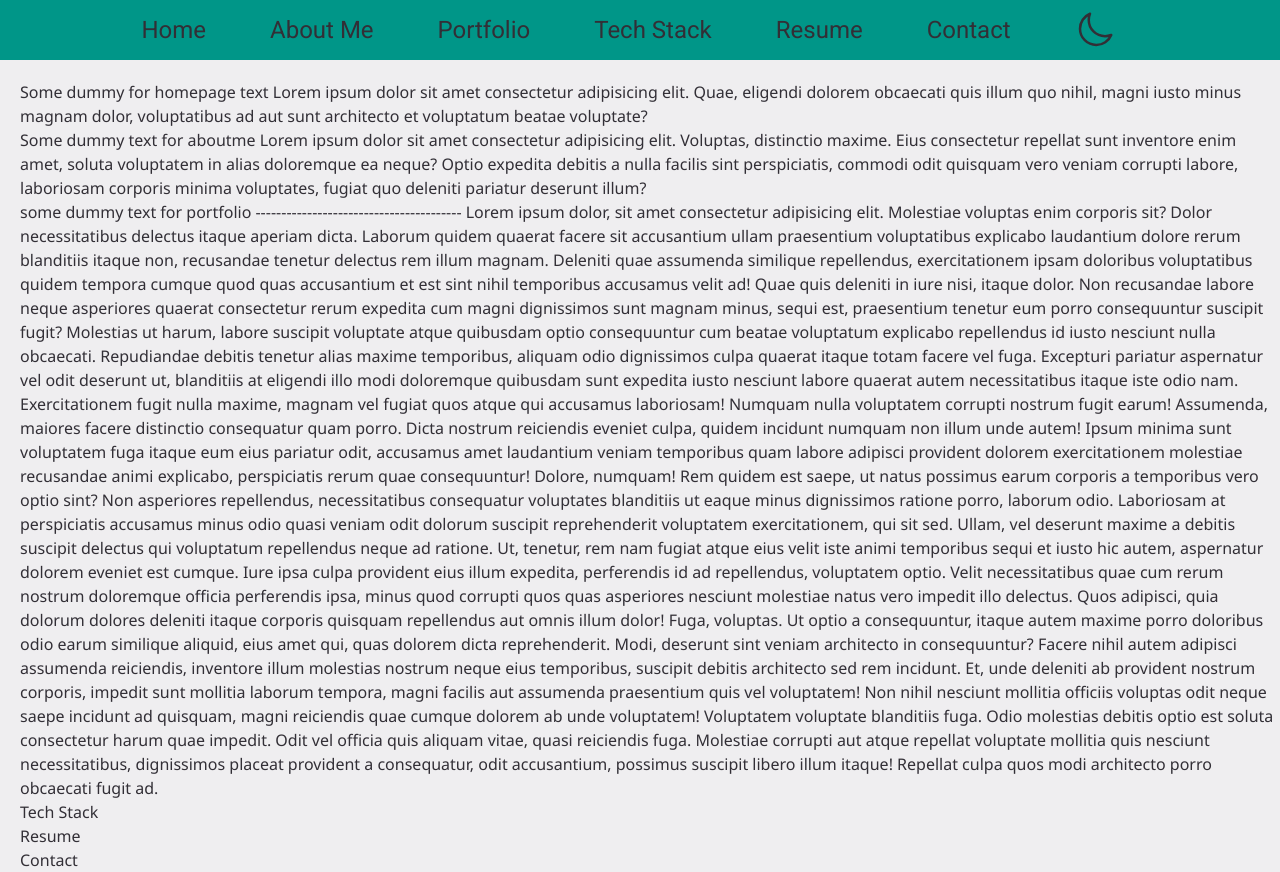
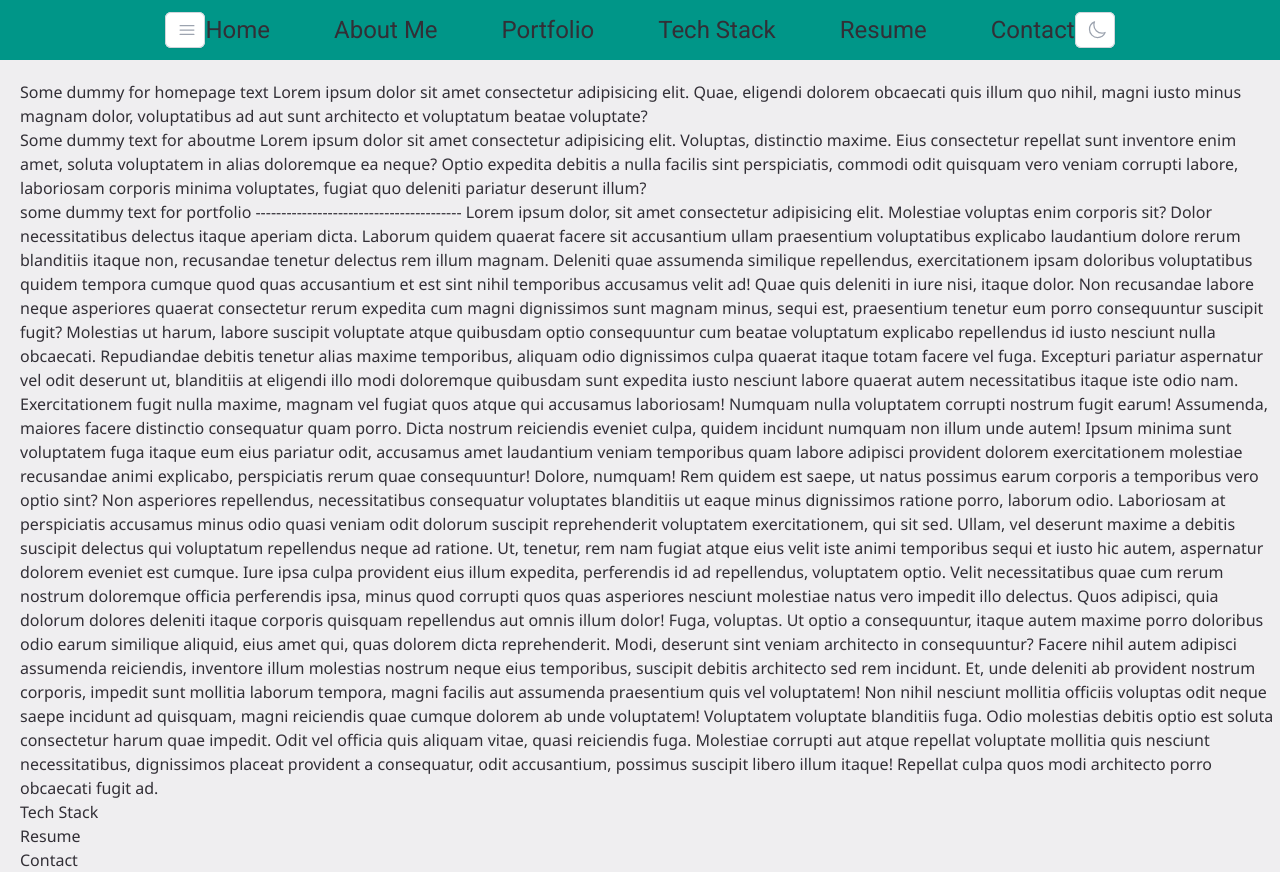
Before and after one commit to marsi107/MyPersonalWebsite, a Next.js app in the folder portfolio/: page / in a window 1280 px wide. Built offline with nearby package versions, Linux system fonts and the light colour scheme.

Commit message:
Add dynamic dropdown

```diff
--- /dev/null
+++ b/portfolio/app/components/Dropdown.tsx
@@ -0,0 +1,71 @@
+import { Fragment } from 'react'
+import { Menu, Transition } from '@headlessui/react'
+import { MoonIcon, Bars3Icon } from '@heroicons/react/24/outline'
+
+function classNames(...classes: any) {
+    return classes.filter(Boolean).join(' ')
+}
+
+interface DropdownProps {
+    sections: string[]
+    iconIndex: number
+}
+
+export default function Dropdown({ sections, iconIndex }: DropdownProps) {
+
+    const checkDropdownIcon = (iconIndex: number) => {
+        switch (iconIndex) {
+            case 0:
+                return <Bars3Icon className="-mr-1 h-5 w-5 text-gray-400" aria-hidden="true" />
+
+            case 1:
+                return <MoonIcon className="-mr-1 h-5 w-5 text-gray-400" aria-hidden="true" />
+
+            default:
+                return <Bars3Icon className="-mr-1 h-5 w-5 text-gray-400" aria-hidden="true" />
+        }
+
+    }
+
+    return (
+        <Menu as="div" className="relative inline-block text-left">
+            <div>
+                <Menu.Button className="inline-flex w-full justify-center gap-x-1.5 rounded-md bg-white px-3 py-2 text-sm font-semibold text-gray-900 shadow-sm ring-1 ring-inset ring-gray-300 hover:bg-gray-50">
+                    {checkDropdownIcon(iconIndex)}
+                </Menu.Button>
+            </div>
+
+            <Transition
+                as={Fragment}
+                enter="transition ease-out duration-100"
+                enterFrom="transform opacity-0 scale-95"
+                enterTo="transform opacity-100 scale-100"
+                leave="transition ease-in duration-75"
+                leaveFrom="transform opacity-100 scale-100"
+                leaveTo="transform opacity-0 scale-95"
+            >
+                <Menu.Items className="absolute right-0 z-10 mt-2 w-56 origin-top-right rounded-md bg-white shadow-lg ring-1 ring-black ring-opacity-5 focus:outline-none">
+                    <div className="py-1">
+                        {
+                            sections.map((section, index) => (
+                                <Menu.Item key={index}>
+                                    {({ active }) => (
+                                        <a
+                                            href={`#${section}`}
+                                            className={classNames(
+                                                active ? 'bg-gray-100 text-gray-900' : 'text-gray-700',
+                                                'block px-4 py-2 text-sm'
+                                            )}
+                                        >
+                                            {section}
+                                        </a>
+                                    )}
+                                </Menu.Item>
+                            ))
+                        }
+                    </div>
+                </Menu.Items>
+            </Transition>
+        </Menu>
+    )
+}
--- a/portfolio/app/components/NavBar.tsx
+++ b/portfolio/app/components/NavBar.tsx
@@ -1,8 +1,15 @@
 'use client'
-import React from 'react'
-import { MoonIcon, Bars3Icon } from '@heroicons/react/24/outline'
+import React, { useState } from 'react'
+import Dropdown from './Dropdown'
 
 const NavBar = () => {
+
+    const menuSections = ['Home', 'AboutMe', 'Portfolio', 'TechStack', 'Resume', 'Contact']
+    const darkModeSections = ['System', 'Light', 'Dark']
+
+    const [isMenuDropdownOpen, setIsMenuDropdownOpen] = useState(false)
+    const [isDarkModeDropdownOpen, setIsDarkModeDropdownOpen] = useState(false)
+
     const scrollToSection = (event: any) => {
         event.preventDefault()
         const sectionId = event.target.getAttribute("href")?.substring(1)
@@ -12,19 +19,31 @@ const NavBar = () => {
         })
     }
 
+    const toggleMenuDropdown = () => {
+        setIsMenuDropdownOpen(!isMenuDropdownOpen)
+    }
+
+    const toggleDarkModeDropdown = () => {
+        setIsDarkModeDropdownOpen(!isDarkModeDropdownOpen)
+    }
+
+
+    // <Bars3Icon className="cursor-pointer h-16 pl-6 sm:pr-9 sm:h-9 lg:hidden" />
+    // <Bars3Icon className="cursor-pointer hover:bg-slate-500 focus:outline-none h-16 pl-6 sm:pr-9 sm:h-9 lg:hidden" onClick={toggleMenuDropdown} />
+    // <MoonIcon className="cursor-pointer h-14 pl-6 pr-6 sm:h-8 sm:pl-9 lg:h-10 lg:pl-16" onClick={toggleDarkModeDropdown} />
     return (
         <header className="fixed items-center h-[50px] w-screen flex bg-defColors-second dark:bg-defColors-second_dark font-rob lg:h-[60px]">
             <div className="grow"></div>
-            <Bars3Icon className="h-16 pl-6 sm:pr-9 sm:h-9 lg:hidden" />
+            <Dropdown sections={menuSections} iconIndex={0} />
             <div className="flex space-x-6 text-lg sm:text-2xl sm:space-x-9 lg:space-x-16">
-                <a href="#Home" className="max-sm:hidden" onClick={scrollToSection}>Home</a>
+                <a href="#Home" className="hover:bg-slate-500 max-sm:hidden" onClick={scrollToSection}>Home</a>
                 <a href="#AboutMe" className="max-lg:hidden" onClick={scrollToSection}>About Me</a>
                 <a href="#Portfolio" onClick={scrollToSection}>Portfolio</a>
                 <a href="#TechStack" className="max-lg:hidden" onClick={scrollToSection}>Tech Stack</a>
                 <a href="#Resume" onClick={scrollToSection}>Resume</a>
                 <a href="#Contact" onClick={scrollToSection}>Contact</a>
             </div>
-            <MoonIcon className="h-14 pl-6 pr-6 sm:h-8 sm:pl-9 lg:h-10 lg:pl-16" />
+            <Dropdown sections={darkModeSections} iconIndex={1} />
             <div className="grow"></div>
         </header>
     )
--- a/portfolio/package.json
+++ b/portfolio/package.json
@@ -9,10 +9,10 @@
     "lint": "next lint"
   },
   "dependencies": {
+    "@headlessui/react": "^1.7.17",
     "@heroicons/react": "^2.0.18",
     "next": "13.5.4",
-    "react": "^18",
-    "react-dom": "^18"
+    "react": "^18"
   },
   "devDependencies": {
     "@types/node": "^20",
```
Also changed, not shown: 1 other file (tests, documents, lock files or other folders).
